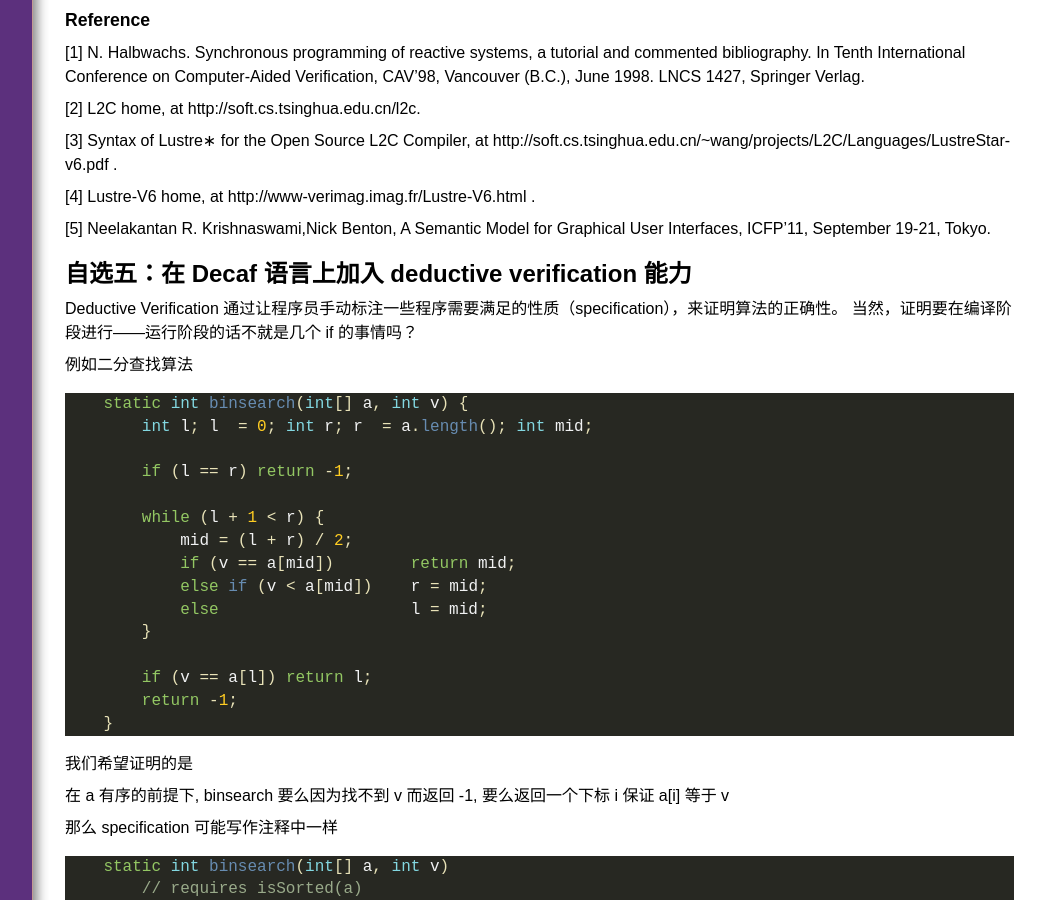
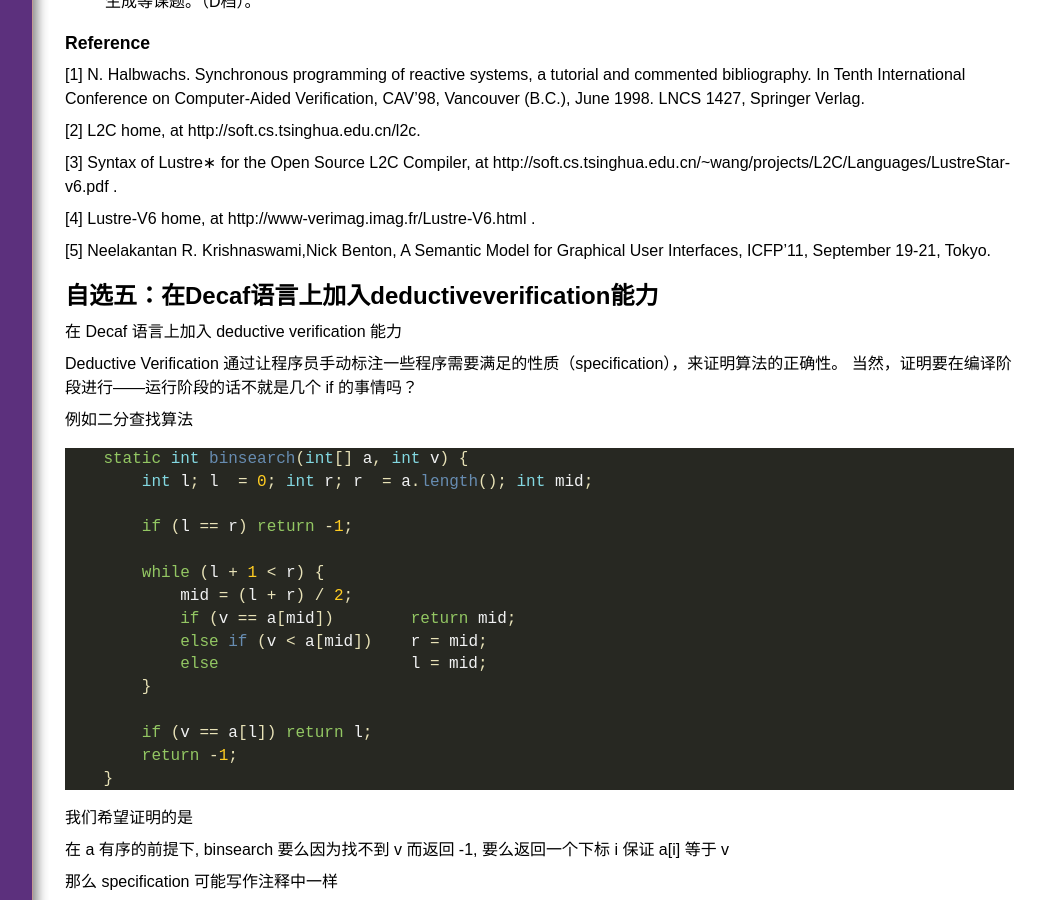
Before and after one commit to chyyuu/compiler_course_info, a Jekyll site: the page built from readinglist.md, in a window 1280 px wide and 900 px high, scrolled down 7806 px. Shown: the whole window, without its empty margins (234-1279 px from the left). Built offline with Jekyll 4.4.1, drawn with Linux system fonts in a browser that asks for light colours; nearby versions of some CDN libraries; our own code applies the rules of GitHub Pages for plain Markdown files; some of the changed lines change nothing that is shown.

Commit message:
Update readinglist.md

```diff
--- a/readinglist.md
+++ b/readinglist.md
@@ -18,8 +18,9 @@
 
 * [自选一](#自选一一种可重构包解析器硬件配置描述语言P3的编译器实现)
 * [自选二](#自选二基于同步语言的显示模块开发工具原型的设计与实现)
-* [自选三](#设计一个C语言的子集并完成此C语言子集的编译链接代码生成工作)
-* [自选四](#设计一个RUST语言的子集并完成此RUST语言子集的编译链接代码生成工作)
+* [自选三](#自选三设计一个C语言的子集并完成此C语言子集的编译链接代码生成工作)
+* [自选四](#自选四设计一个RUST语言的子集并完成此RUST语言子集的编译链接代码生成工作)
+* [自选五](#自选五在Decaf语言上加入deductiveverification能力)
 
 大部分论文都有对应的开放源码的项目，且与编译等技术紧密相关。想进一步了解某篇论文或选定一篇论文或有自己的新颖想法作为拓展实验的目标后，请与王老师、姚老师或陈老师联系。
 
@@ -278,7 +279,9 @@
 
 
 
-## 自选五：在 Decaf 语言上加入 deductive verification 能力
+## 自选五：在Decaf语言上加入deductiveverification能力
+在 Decaf 语言上加入 deductive verification 能力
+
 Deductive Verification 通过让程序员手动标注一些程序需要满足的性质（specification），来证明算法的正确性。
 当然，证明要在编译阶段进行——运行阶段的话不就是几个 if 的事情吗？
 
```
